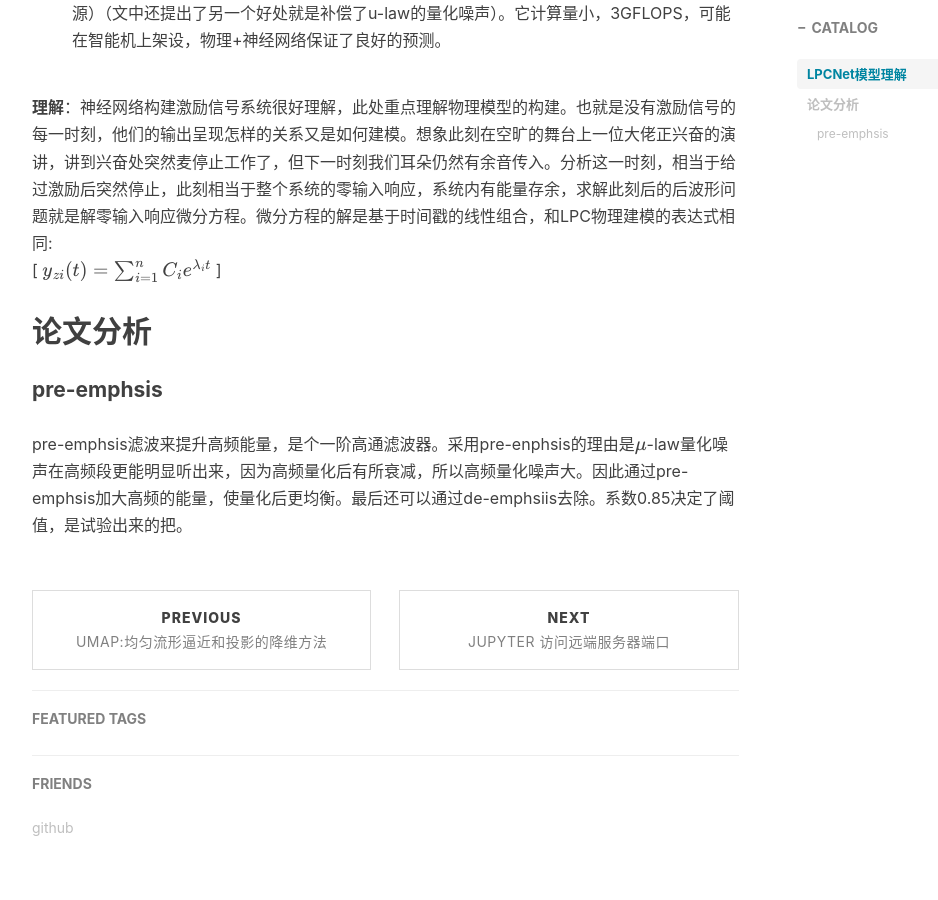
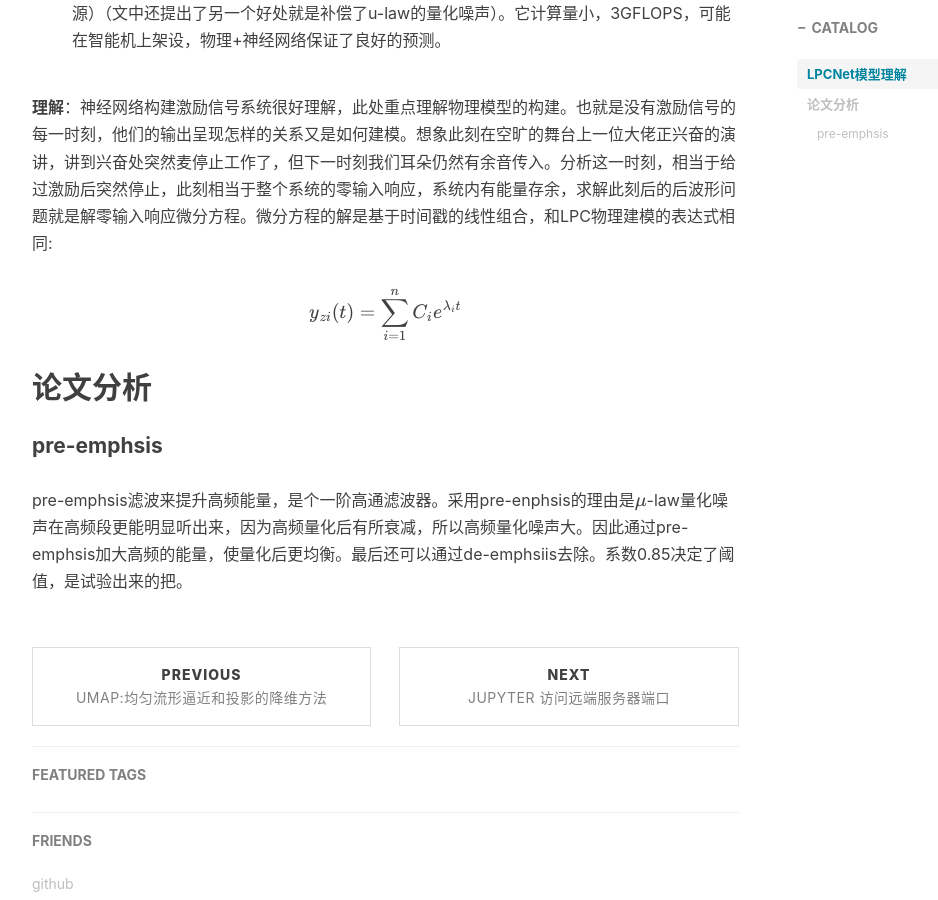
Before and after one commit to zhuxiaoxuhit/zhuxiaoxuhit.github.io, a Jekyll site: the page built from _posts/2020-01-14-LPCNet：物理建模加神经网络的声码器系统.md, in a window 1280 px wide and 900 px high, scrolled down 898 px. Shown: the whole window, without its empty margins (233-1171 px from the left). Built offline with Jekyll 4.4.1, drawn with Linux system fonts in a browser that asks for light colours; nearby versions of some CDN libraries; formulas are drawn with MathJax 3; comment, search, counter and statistics services are not loaded.

Commit message:
[ADD] formula mid

```diff
--- a/_posts/2020-01-14-LPCNet：物理建模加神经网络的声码器系统.md
+++ b/_posts/2020-01-14-LPCNet：物理建模加神经网络的声码器系统.md
@@ -25,7 +25,7 @@ tags:
 - LPCNet是两者结合，用LPC做响应系统，用神经网络做声源激励模型（把残差信号当作激励源）（文中还提出了另一个好处就是补偿了u-law的量化噪声）。它计算量小，3GFLOPS，可能在智能机上架设，物理+神经网络保证了良好的预测。
 
 **理解**：神经网络构建激励信号系统很好理解，此处重点理解物理模型的构建。也就是没有激励信号的每一时刻，他们的输出呈现怎样的关系又是如何建模。想象此刻在空旷的舞台上一位大佬正兴奋的演讲，讲到兴奋处突然麦停止工作了，但下一时刻我们耳朵仍然有余音传入。分析这一时刻，相当于给过激励后突然停止，此刻相当于整个系统的零输入响应，系统内有能量存余，求解此刻后的后波形问题就是解零输入响应微分方程。微分方程的解是基于时间戳的线性组合，和LPC物理建模的表达式相同:
-\[ $$y_{zi}(t)=\sum_{i=1}^{n}C_{i}e^{\lambda_{i}t}$$ \]
+<center>$$y_{zi}(t)=\sum_{i=1}^{n}C_{i}e^{\lambda_{i}t}$$</center>
 
 
 ## 论文分析
```
